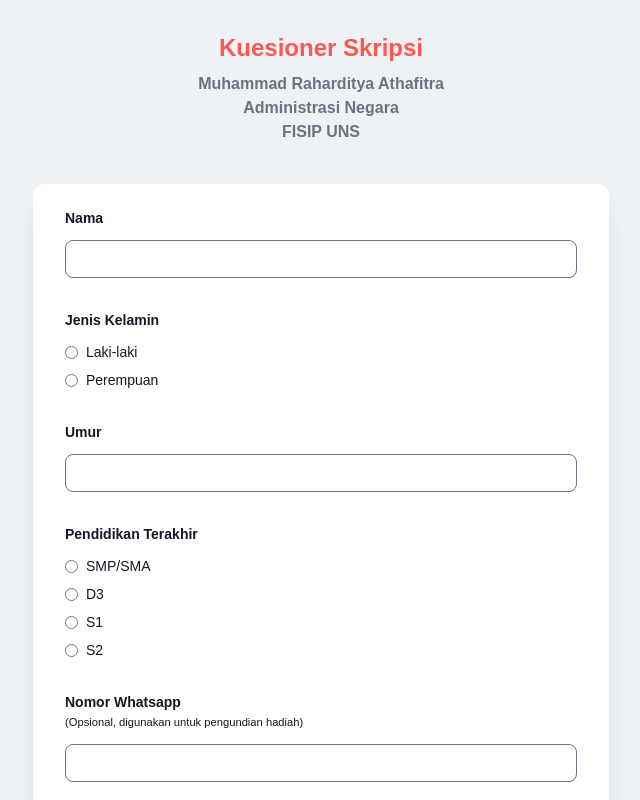
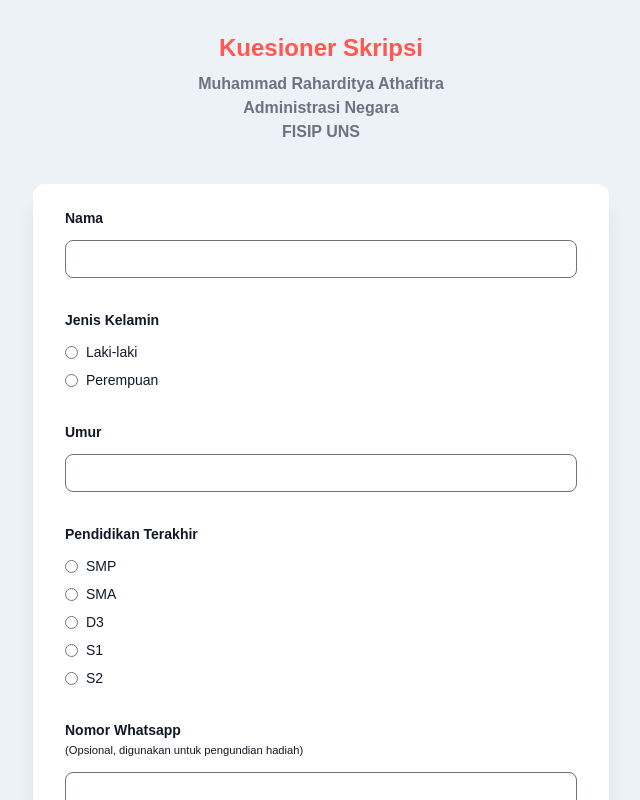
Before and after one commit to Asebodi/skripsi-form, a React (Create React App) app: page / in a window 1280 px wide. Both pictures are taken after a click on the button "Lanjut". Shown: the top 800 px of the page, without its empty margins (319-959 px from the left). Built offline with nearby package versions, Linux system fonts and the light colour scheme.

Commit message:
Separated SMP and SMA

```diff
--- a/src/components/Bio.jsx
+++ b/src/components/Bio.jsx
@@ -70,7 +70,7 @@ export default function Bio(props) {
                 onChange={() => props.handleBio("education", 0)}
               />
               <label htmlFor="education0" className="pl-2">
-                SMP/SMA
+                SMP
               </label>
             </div>
             <div className="flex items-center mb-2">
@@ -83,7 +83,7 @@ export default function Bio(props) {
                 onChange={() => props.handleBio("education", 1)}
               />
               <label htmlFor="education1" className="pl-2">
-                D3
+                SMA
               </label>
             </div>
             <div className="flex items-center mb-2">
@@ -96,7 +96,7 @@ export default function Bio(props) {
                 onChange={() => props.handleBio("education", 2)}
               />
               <label htmlFor="education2" className="pl-2">
-                S1
+                D3
               </label>
             </div>
             <div className="flex items-center mb-2">
@@ -109,6 +109,19 @@ export default function Bio(props) {
                 onChange={() => props.handleBio("education", 3)}
               />
               <label htmlFor="education3" className="pl-2">
+                S1
+              </label>
+            </div>
+            <div className="flex items-center mb-2">
+              <input
+                type="radio"
+                name="education"
+                id="education4"
+                value={4}
+                checked={props.answers.education === 4}
+                onChange={() => props.handleBio("education", 4)}
+              />
+              <label htmlFor="education4" className="pl-2">
                 S2
               </label>
             </div>
```
